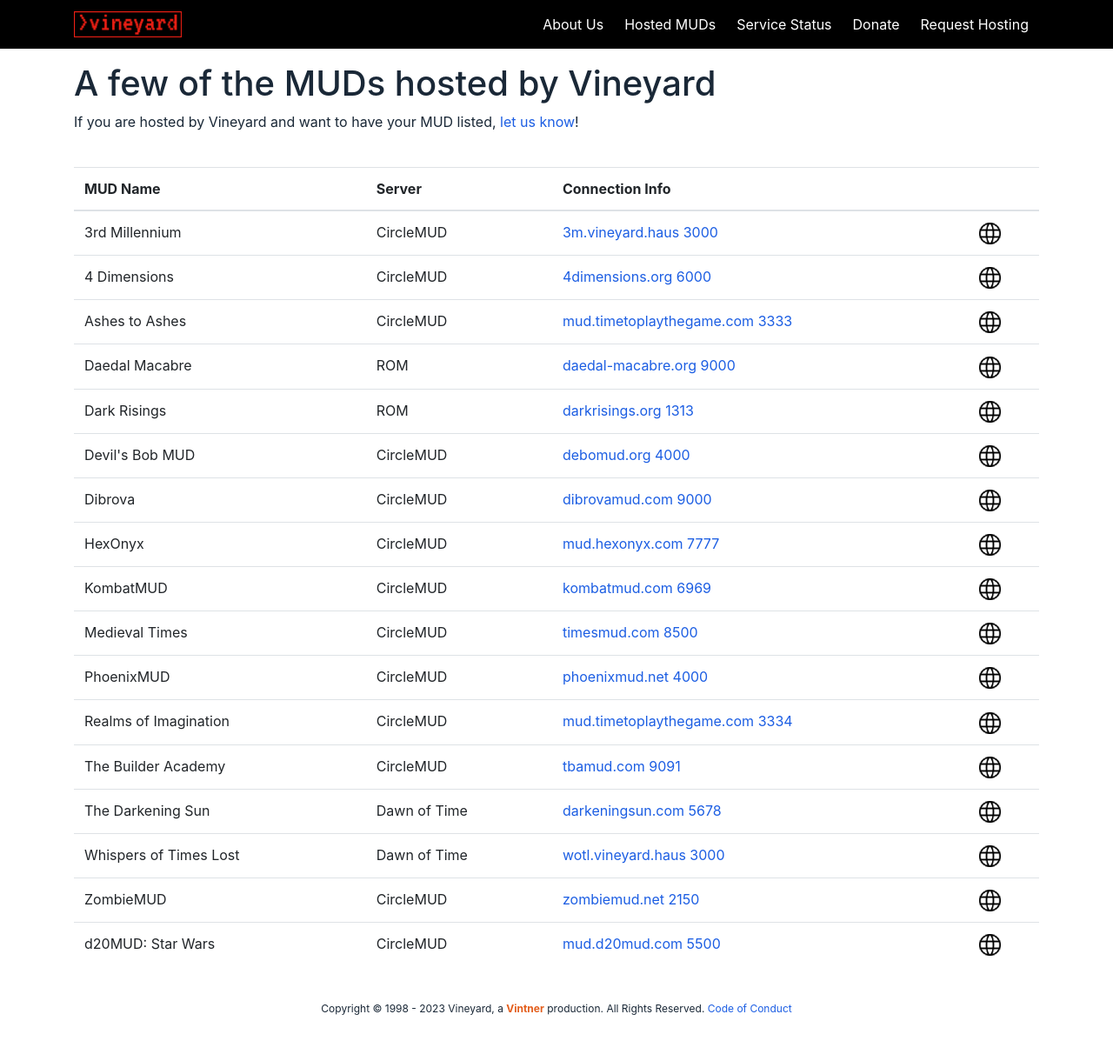
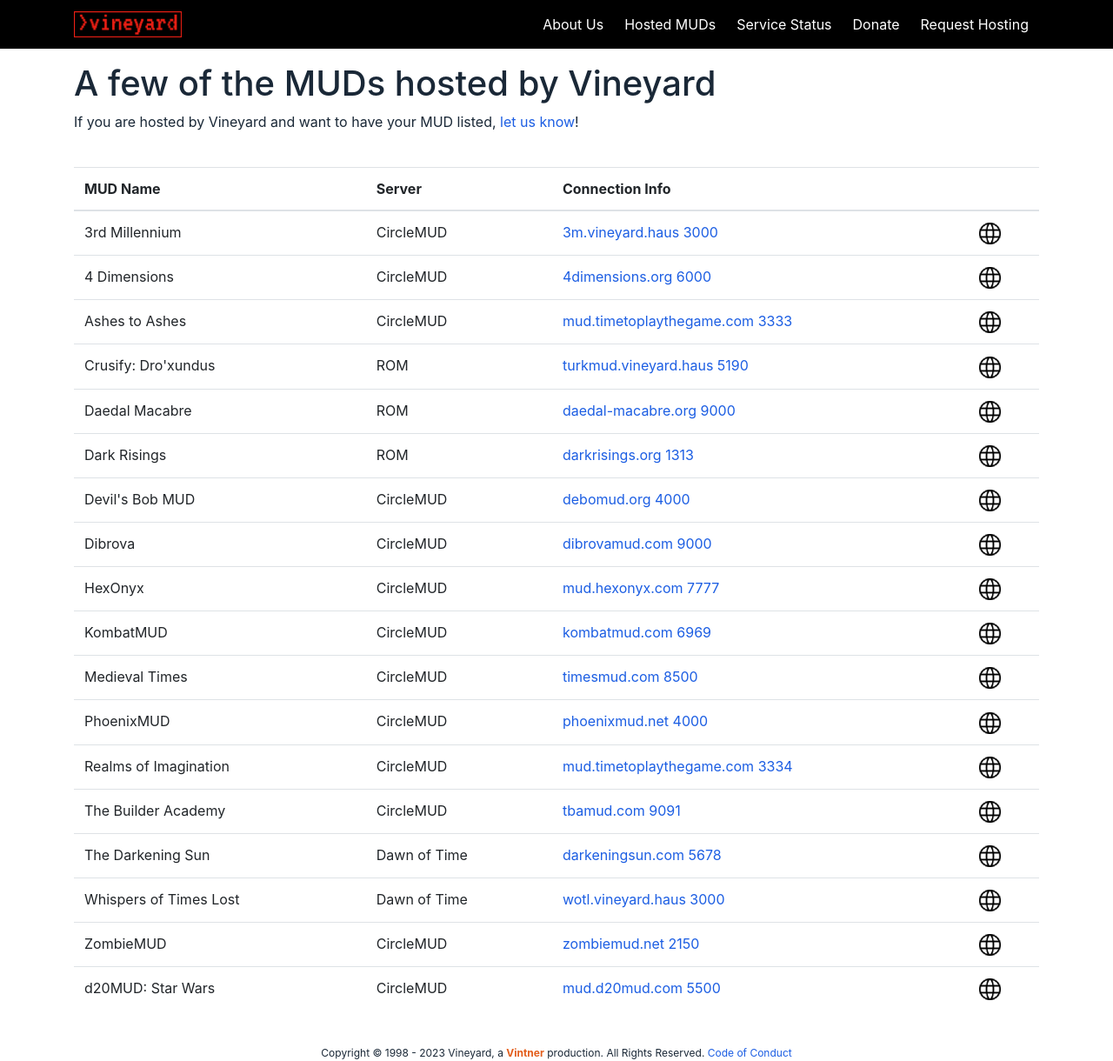
Before and after one commit to vintnerhaus/vineyard.haus, a Jekyll site: the page built from muds.html, in a window 1280 px wide. Shown: the whole page at 87% size. Built offline with Jekyll 4.4.1, drawn with Linux system fonts in a browser that asks for light colours; nearby versions of some CDN libraries; Markdown is read by kramdown in place of the engine named in the settings; before the commit the page ends 1169 px from its top, so only the background shows below that.

Commit message:
Update mud_list.json

```diff
--- a/_data/mud_list.json
+++ b/_data/mud_list.json
@@ -119,6 +119,13 @@
       "site": "d20mud.com",
       "server_address": "mud.d20mud.com",
       "server_port": "5500",
+    },
+    {
+      "mud_name": "Crusify: Dro'xundus",
+      "server": "ROM",
+      "site": "turkmud.vineyard.haus",
+      "server_address": "turkmud.vineyard.haus",
+      "server_port": "5190",
     }
   ]
 }
```
